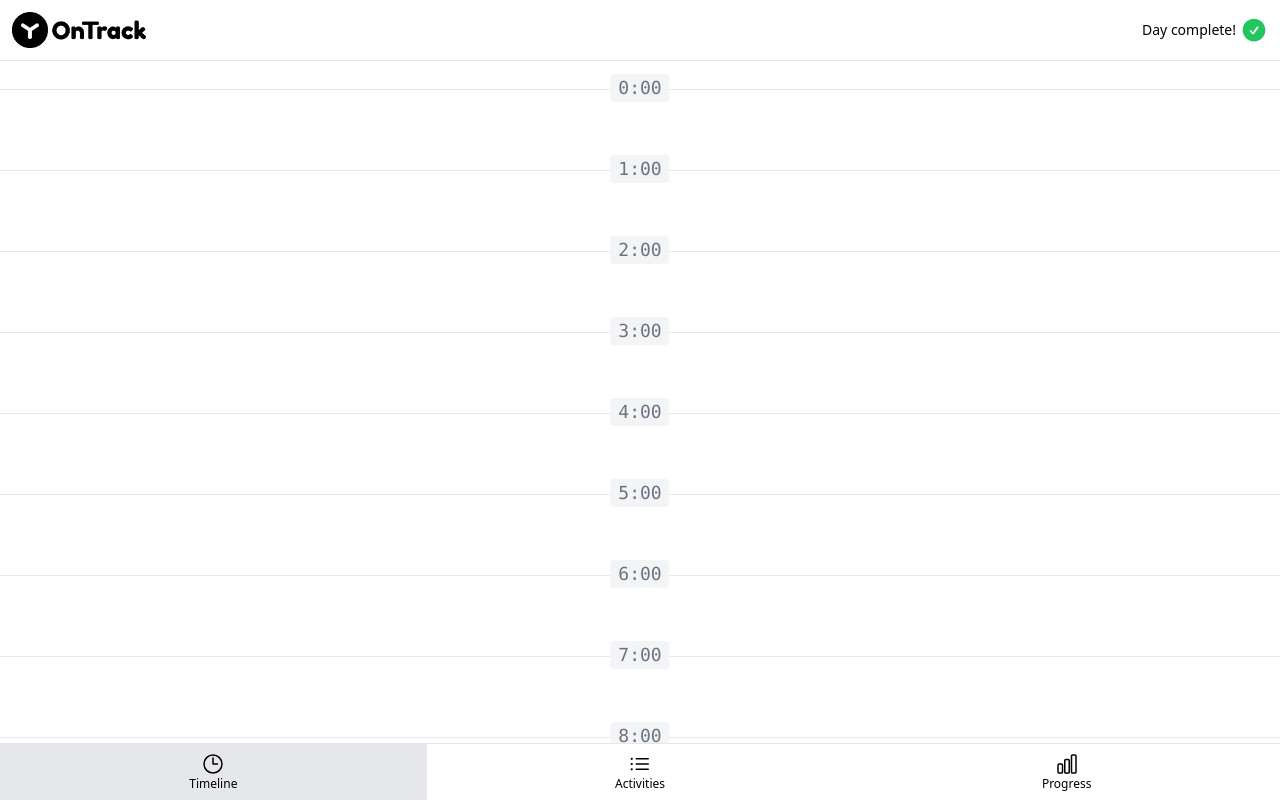
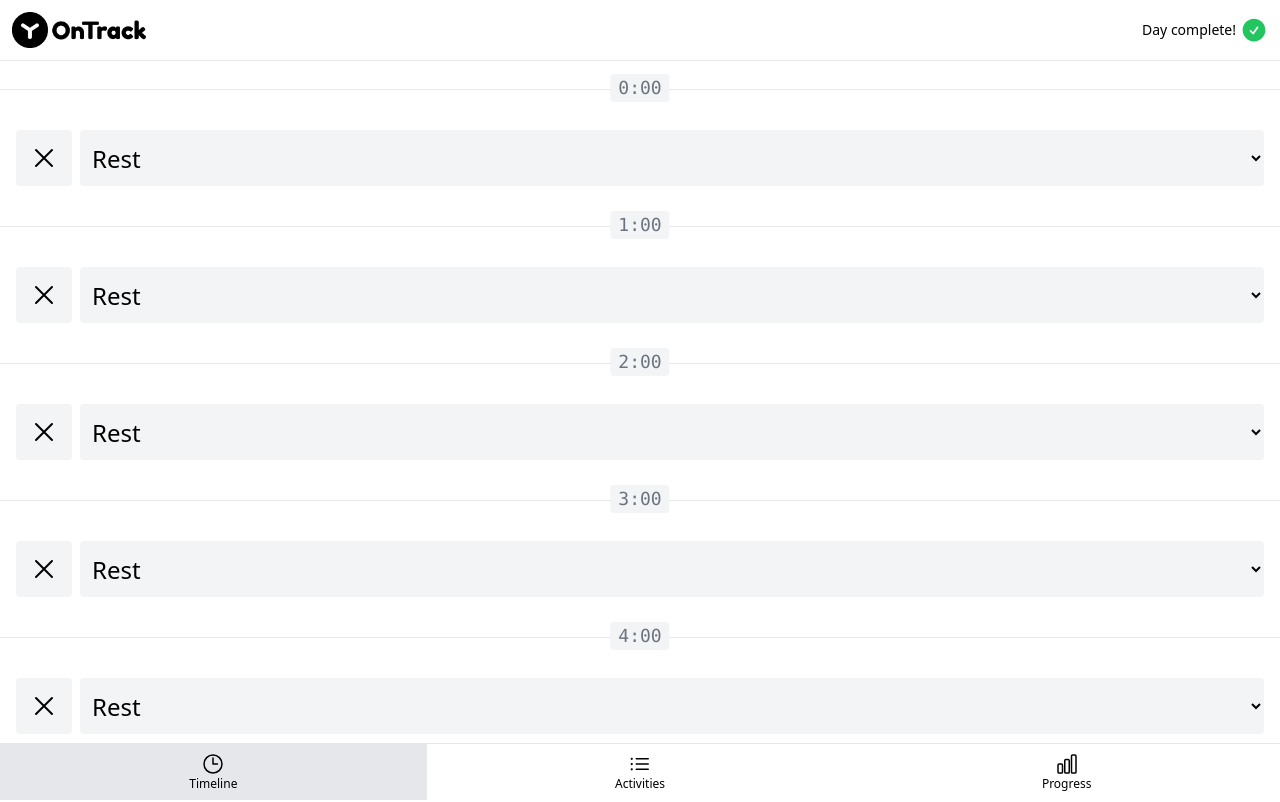
Before and after one commit to mkstas/vue-ontrack, a Vue app: page /#timeline in a window 1280 px wide. Shown: the top 802 px of the page. Built offline with nearby package versions, Linux system fonts and the light colour scheme.

Commit message:
dev: create select

```diff
--- a/src/App.vue
+++ b/src/App.vue
@@ -2,7 +2,7 @@
 import { ref } from 'vue';
 
 import { PAGE_ACTIVITIES, PAGE_PROGRESS, PAGE_TIMELINE } from './constans';
-import { normalizePageHash } from './functions';
+import { normalizePageHash, generateTimelineItems } from './functions';
 
 import TheHeader from './components/header/TheHeader.vue';
 import TheNav from './components/nav/TheNav.vue';
@@ -13,6 +13,8 @@
 
 const currentPage = ref(normalizePageHash());
 
+const timelineItems = generateTimelineItems();
+
 const goTo = (page) => {
   currentPage.value = page;
 };
@@ -22,7 +24,7 @@
   <TheHeader @go-to-timeline="goTo(PAGE_TIMELINE)" @go-to-progress="goTo(PAGE_PROGRESS)" />
 
   <main class="flex flex-grow flex-col">
-    <TimelineView v-show="currentPage === PAGE_TIMELINE" />
+    <TimelineView v-show="currentPage === PAGE_TIMELINE" :timeline-items="timelineItems" />
     <ActivitiesView v-show="currentPage === PAGE_ACTIVITIES" />
     <ProgressView v-show="currentPage === PAGE_PROGRESS" />
   </main>
--- a/src/components/timeline/TimelineItem.vue
+++ b/src/components/timeline/TimelineItem.vue
@@ -1,4 +1,6 @@
 <script setup>
+import { XMarkIcon } from '@heroicons/vue/24/outline';
+
 const props = defineProps({
   timelineItem: Object,
 });
@@ -9,10 +11,27 @@
     ? 'bg-purple-900 font-black text-white'
     : 'bg-gray-100 text-gray-500',
 ];
+
+const options = [
+  { value: 1, label: 'Coding' },
+  { value: 2, label: 'Reading' },
+  { value: 3, label: 'Training' },
+];
 </script>
 
 <template>
   <li class="relative flex flex-col gap-2 border-t border-gray-200 py-10 px-4">
     <a href="#" :class="hourLinkClasses"> {{ timelineItem.hour }}:00 </a>
+    <div class="flex gap-2">
+      <button
+        class="rounded bg-gray-100 p-3 enabled:hover:bg-gray-200 disabled:cursor-not-allowed disabled:opacity-50"
+      >
+        <XMarkIcon class="h-8" />
+      </button>
+      <select name="" id="" class="w-full truncate rounded bg-gray-100 py-1 px-2 text-2xl">
+        <option value="" selected disabled>Rest</option>
+        <option v-for="{ value, label } in options" :key="value" :value="value">{{ label }}</option>
+      </select>
+    </div>
   </li>
 </template>
--- a/src/views/TimelineView.vue
+++ b/src/views/TimelineView.vue
@@ -1,9 +1,9 @@
 <script setup>
-import { generateTimelineItems } from '../functions';
-
 import TimelineItem from '../components/timeline/TimelineItem.vue';
 
-const timelineItems = generateTimelineItems();
+defineProps({
+  timelineItems: Array,
+});
 </script>
 
 <template>
```
Also changed, not shown: 1 other file (tests, documents, lock files or other folders).
